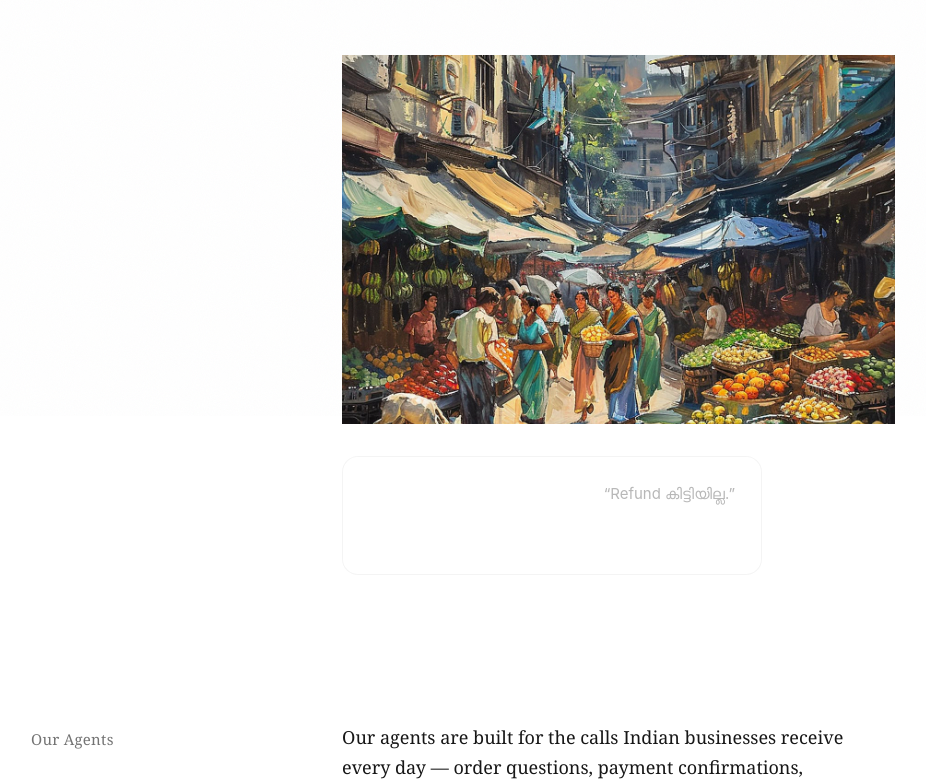
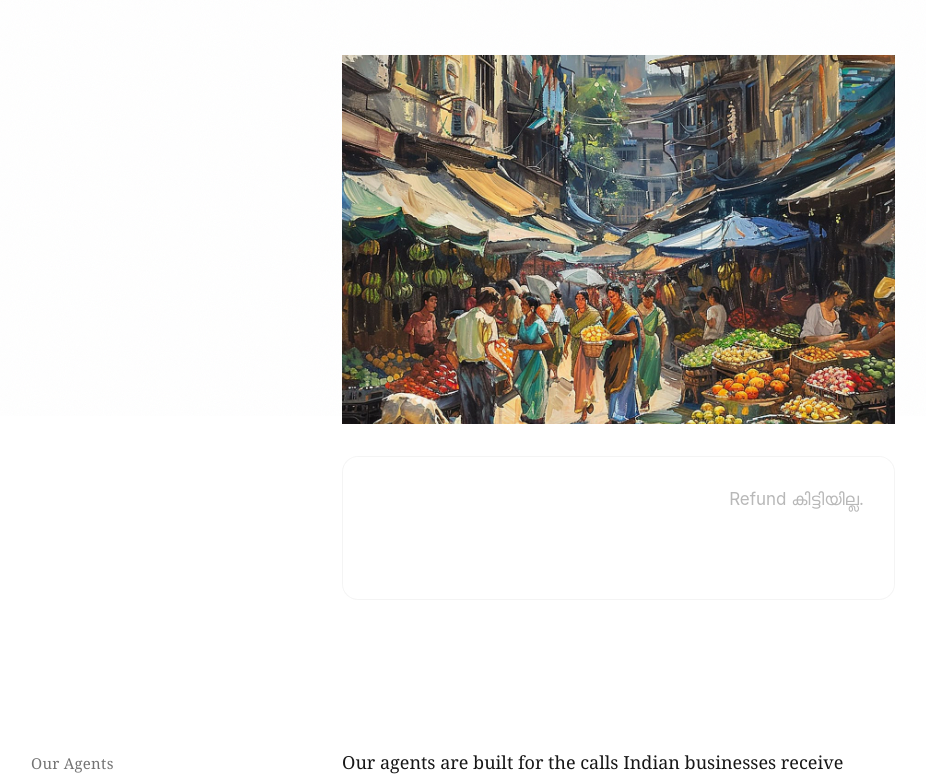
Before and after one commit to iam-saju/upthrust, a Next.js app: page / in a window 1280 px wide. Shown: the part 384-1166 px from the top of the page, without its empty margins (177-1103 px from the left). Built offline with nearby package versions, Linux system fonts and the light colour scheme.

Commit message:
SupportLog: full width, larger fonts, no quotes, more spacing

```diff
--- a/src/app/globals.css
+++ b/src/app/globals.css
@@ -103,10 +103,10 @@ body::after {
     background: rgba(255, 255, 255, 0.6);
     border: 1px solid rgba(0, 0, 0, 0.06);
     border-radius: 16px;
-    padding: 24px 26px;
+    padding: 28px 30px;
     margin-top: 32px;
     margin-bottom: 36px;
-    max-width: 420px;
+    width: 100%;
     min-height: 60px;
     display: flex;
     align-items: center;
@@ -115,7 +115,7 @@ body::after {
 .support-exchange {
     display: flex;
     flex-direction: column;
-    gap: 16px;
+    gap: 28px;
     width: 100%;
 }
 
@@ -123,7 +123,7 @@ body::after {
     font-family:
         "SF Pro Text", -apple-system, BlinkMacSystemFont,
         "Segoe UI", Roboto, Helvetica, Arial, sans-serif;
-    font-size: 15px;
+    font-size: 17px;
     line-height: 1.7;
     font-weight: 400;
     color: rgba(17, 17, 17, 0.42);
@@ -136,7 +136,7 @@ body::after {
     font-family:
         "SF Pro Text", -apple-system, BlinkMacSystemFont,
         "Segoe UI", Roboto, Helvetica, Arial, sans-serif;
-    font-size: 16px;
+    font-size: 18px;
     line-height: 1.6;
     font-weight: 400;
     color: rgba(17, 17, 17, 0.82);
--- a/src/components/support-log.tsx
+++ b/src/components/support-log.tsx
@@ -138,7 +138,7 @@ export function SupportLog() {
     return (
       <div aria-hidden className="support-log">
         <div className="support-exchange">
-          <p className="support-customer">{'\u201C'}{firstExchange.customer}{'\u201D'}</p>
+          <p className="support-customer">{firstExchange.customer}</p>
           <p className="support-agent">{firstExchange.agent}</p>
         </div>
       </div>
@@ -155,7 +155,7 @@ export function SupportLog() {
       }}
     >
       <div className="support-exchange">
-        <p className="support-customer">{'\u201C'}{currentExchange.customer}{'\u201D'}</p>
+        <p className="support-customer">{currentExchange.customer}</p>
         <p className="support-agent">{renderAgentWords()}</p>
       </div>
     </div>
```
